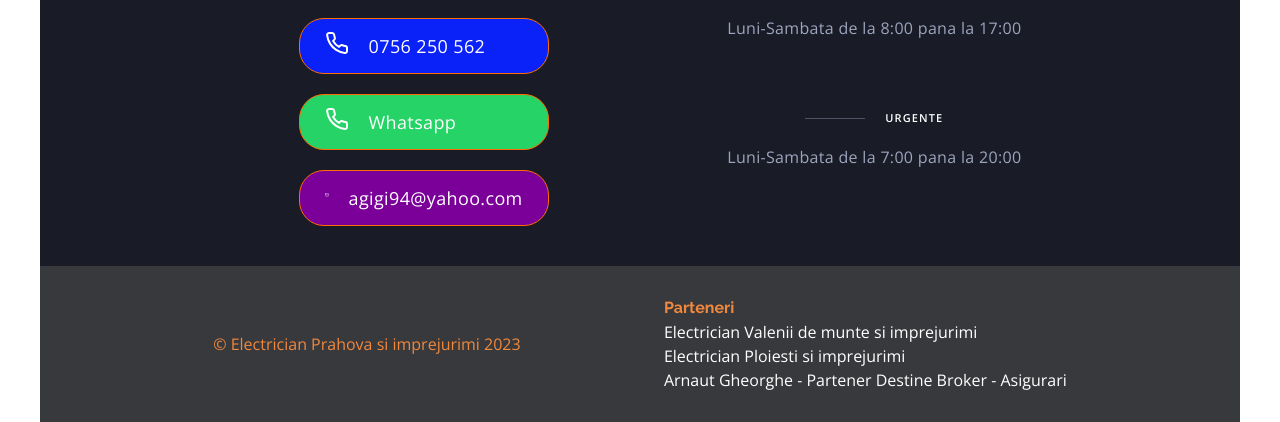
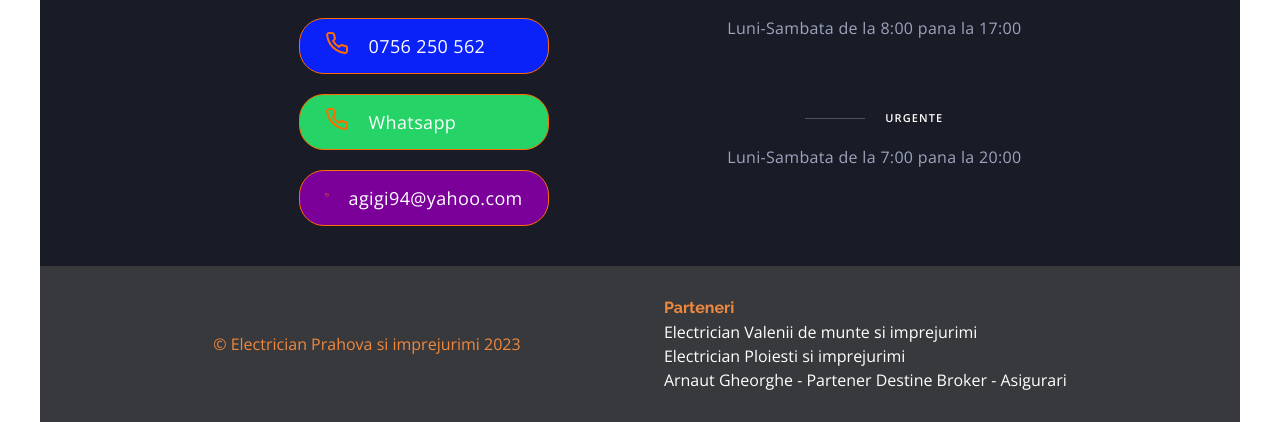
Before and after one commit to ArnautGheorghe/Electrician-website, a plain HTML site: page index.html in a window 1280 px wide. Shown: the part 4425-4847 px from the top of the page. Drawn offline with nearby package versions, Linux system fonts and the light colour scheme.

Commit message:
Update styles.css

```diff
--- a/styles.css
+++ b/styles.css
@@ -46,6 +46,10 @@ h2 {
 ul {
   list-style-type: none;
 }
+svg{
+  color: #ff6c00;
+}
+
 
 .container {
   max-width: 1200px;
```
